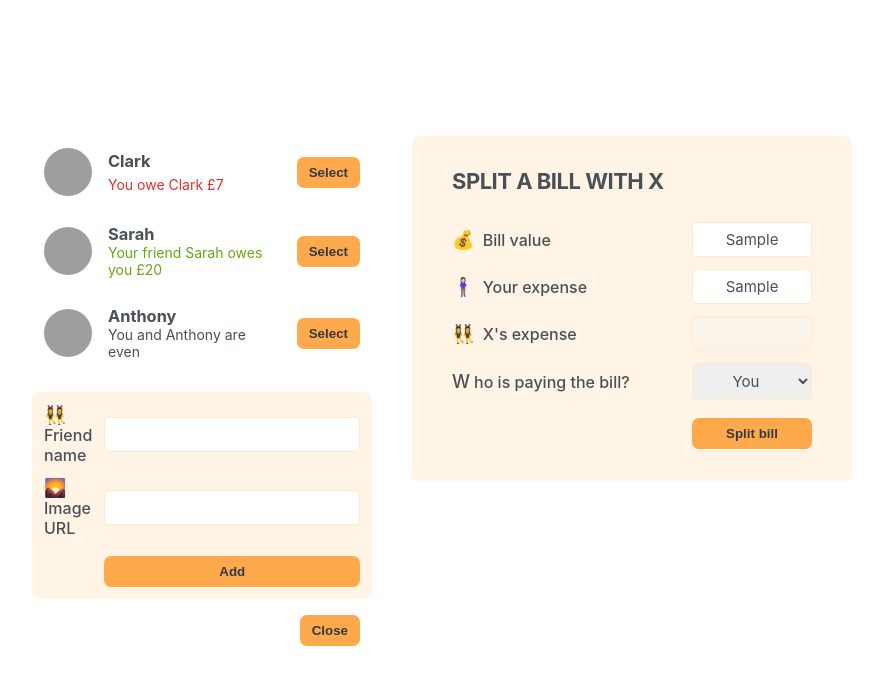
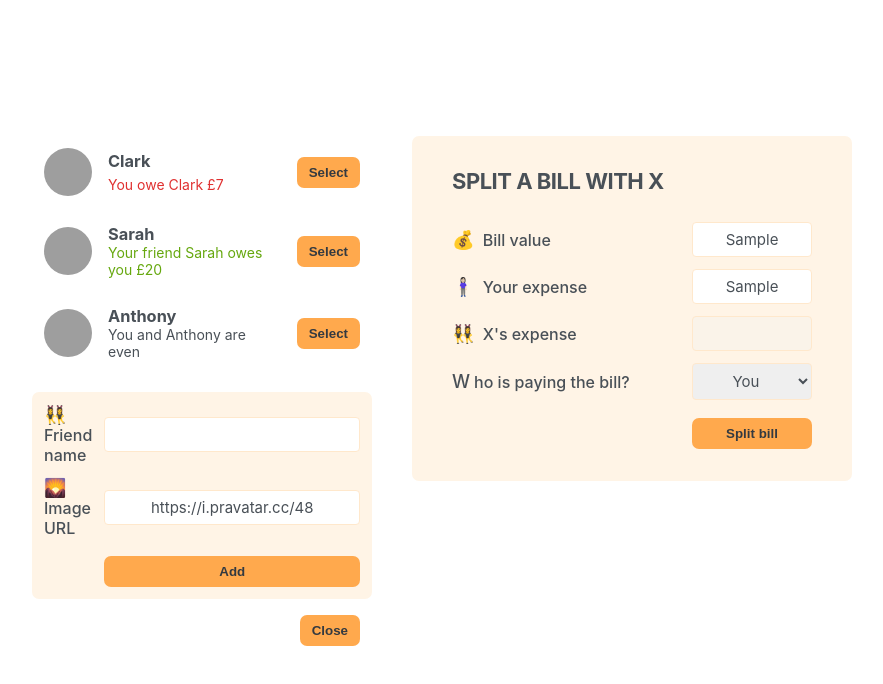
Before and after one commit to Ayosamlove/eat-n-split, a React (Create React App) app: page / in a window 1280 px wide. Both pictures are taken after typing "Sample", "Sample" into the empty fields and a click on the button "Add friend". Shown: the top 684 px of the page, without its empty margins (198-1081 px from the left). Built offline with nearby package versions, Linux system fonts and the light colour scheme; grey boxes are pictures that could not be loaded.

Commit message:
Adding a new friend

```diff
--- a/src/App.js
+++ b/src/App.js
@@ -22,16 +22,23 @@
 ];
 
 export default function App() {
+	const [friends, setFriends] = useState(initialFriends);
 	const [showAddFriend, setShowAddFriend] = useState(false);
 
 	function handleShowAddFriend() {
 		setShowAddFriend((show) => !show);
 	}
+
+	function handleAddFriend(friend) {
+		setFriends((friends) => [...friends, friend]);
+		setShowAddFriend(false);
+	}
+
 	return (
 		<div className='app'>
 			<div className='sidebar'>
-				<FriendList />
-				{showAddFriend && <FormAddFriend />}
+				<FriendList friends={friends} />
+				{showAddFriend && <FormAddFriend onAddFriend={handleAddFriend} />}
 				<Button onClick={handleShowAddFriend}>
 					{showAddFriend ? 'Close' : 'Add friend'}
 				</Button>
@@ -50,9 +57,7 @@
 	);
 }
 
-function FriendList() {
-	const friends = initialFriends;
-
+function FriendList({ friends }) {
 	return (
 		<ul>
 			{friends.map((friend) => (
@@ -83,14 +88,44 @@
 	);
 }
 
-function FormAddFriend() {
+function FormAddFriend({ onAddFriend }) {
+	const [name, setName] = useState('');
+	const [image, setImage] = useState('https://i.pravatar.cc/48');
+
+	function handleSubmit(e) {
+		e.preventDefault();
+
+		if (!name || !image) return;
+
+		const id = crypto.randomUUID();
+
+		const newFriend = {
+			id,
+			name,
+			image: `${image} ?=${id}`,
+			balance: 0,
+		};
+
+		onAddFriend(newFriend);
+
+		setName('');
+		setImage('https://i.pravatar.cc/48');
+	}
 	return (
-		<form className='form-add-friend'>
+		<form className='form-add-friend' onSubmit={handleSubmit}>
 			<label>👯‍♀️ Friend name</label>
-			<input type='text' />
+			<input
+				type='text'
+				value={name}
+				onChange={(e) => setName(e.target.value)}
+			/>
 
 			<label>🌄 Image URL</label>
-			<input type='text' />
+			<input
+				type='text'
+				value={image}
+				onChange={(e) => setImage(e.target.value)}
+			/>
 
 			<Button>Add</Button>
 		</form>
```
